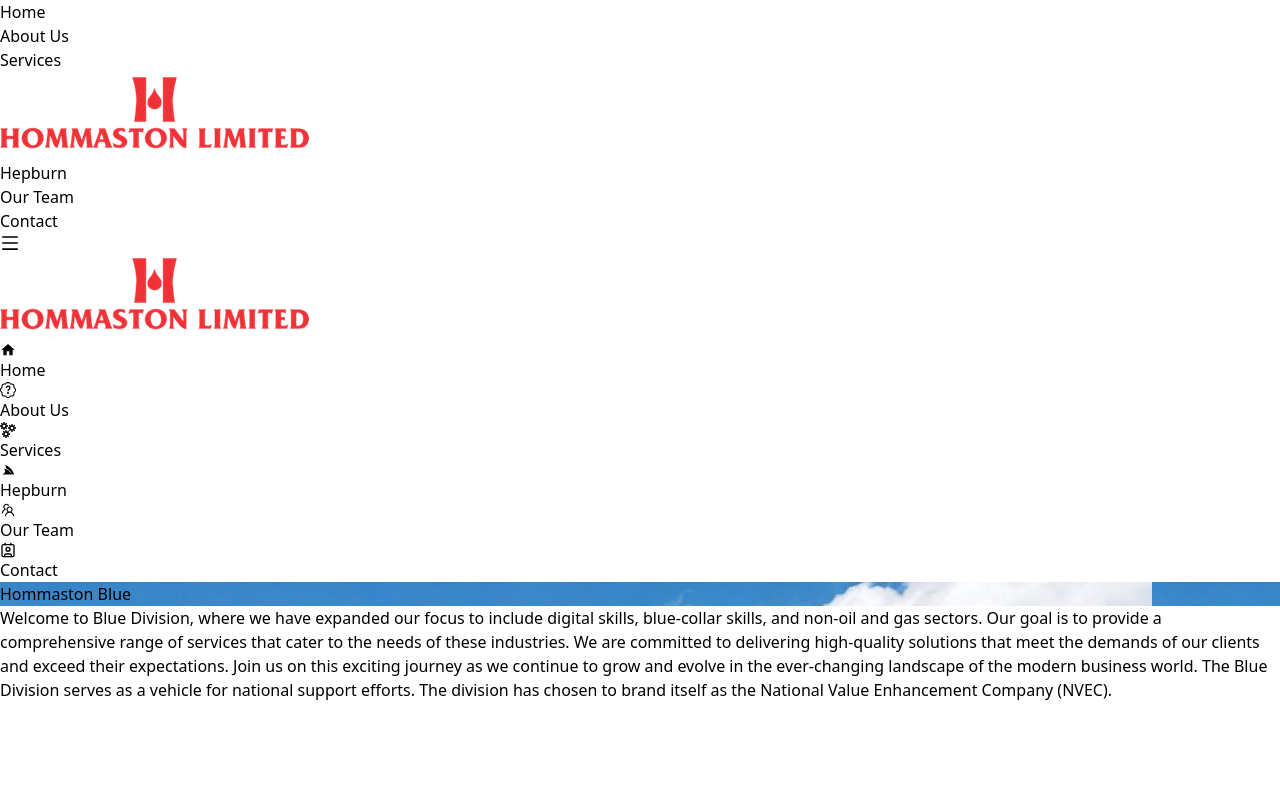
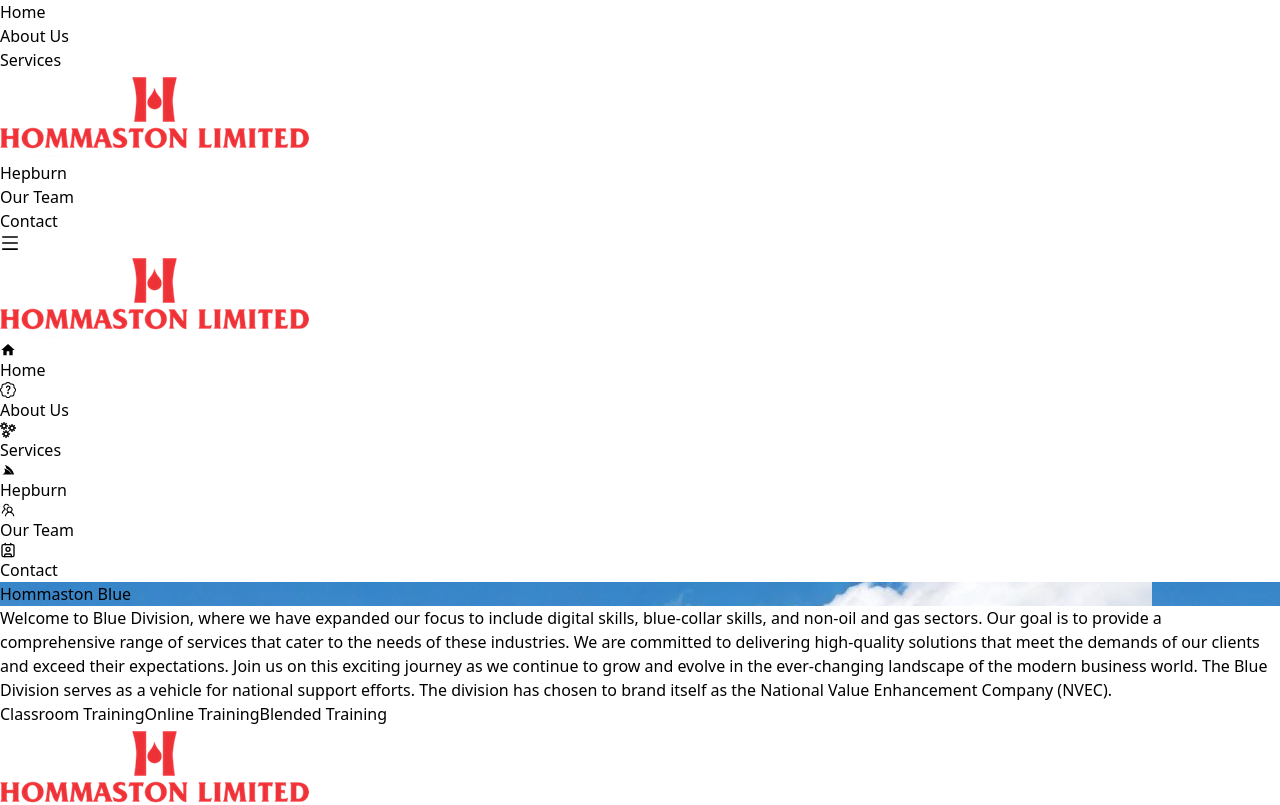
Before and after one commit to patrickashi/hommaston, a React (Create React App) app: page /Hommastonbluep in a window 1280 px wide. Shown: the top 805 px of the page. Built offline with nearby package versions, Linux system fonts and the light colour scheme; the HTML template or start-up script is replaced by a standard one.

Commit message:
new
add new

```diff
--- a/src/pages/Hommastonbluep.jsx
+++ b/src/pages/Hommastonbluep.jsx
@@ -1,5 +1,6 @@
 import React from 'react'
 import instrumentationandcontrol from "../assets/instrumentationandcontrol.jpg";
+import Footer from '../components/Footer';
 
 const Hommastonbluep = () => {
   return (
@@ -24,7 +25,16 @@ const Hommastonbluep = () => {
                 a vehicle for national support efforts. The division has chosen to brand itself as the National
                 Value Enhancement Company (NVEC).
             </p>
+
+            <div className='my-10  flex justify-center gap-4 mobile:text-sm 2xl:text-xl xl:text-xl lg:text-lg md:text-md sm:text-sm flex-wrap'>
+                <button className='border-1 rounded-full py-2 px-4 shadow-md shadow-gray-300'>Classroom Training</button>
+                <button className='border-1 rounded-full py-2 px-4 shadow-md shadow-gray-300'>Online Training</button>
+                <button className='border-1 rounded-full py-2 px-4 shadow-md shadow-gray-300'>Blended Training</button>
+            </div>
+
         </div>
+
+        <Footer />
     </div>
   )
 }
--- a/src/pages/Hommastonredp.jsx
+++ b/src/pages/Hommastonredp.jsx
@@ -1,5 +1,6 @@
 import React from 'react'
 import mechanicalpiping from "../assets/mechanicalpiping.jpg";
+import Footer from '../components/Footer';
 
 const Hommastonredp = () => {
   return (
@@ -13,6 +14,7 @@ const Hommastonredp = () => {
                 mobile:text-[#ED1C24] bg-neutral-50/70 w-full text-center rounded-full'>Hommaston Red</h1>
             </div>
         </div>
+
         <div className='mt-20 2xl:mx-20 xl:mx-20 lg:mx-20 md:mx-10 sm:mx-5 mobile:mx-4'>
             <p>
                 Thank you for visiting our Red division page. The Red Division provides a diverse range of training programs
@@ -20,7 +22,16 @@ const Hommastonredp = () => {
                 services in the Oil and Gas industry with a strong emphasis on integrity. Our pedigree is world-class,
                 and we take pride in our continued progress and success.
             </p>
+
+            <div className='mt-10 mb-20 flex justify-center gap-4 mobile:text-sm 2xl:text-xl xl:text-xl lg:text-lg md:text-md sm:text-sm flex-wrap'>
+                <button className='border-1 rounded-full py-2 px-4 shadow-md shadow-gray-300'>Classroom Training</button>
+                <button className='border-1 rounded-full py-2 px-4 shadow-md shadow-gray-300'>Online Training</button>
+                <button className='border-1 rounded-full py-2 px-4 shadow-md shadow-gray-300'>Blended Training</button>
+            </div>
+
         </div>
+
+        <Footer />
     </div>
   )
 }
```
